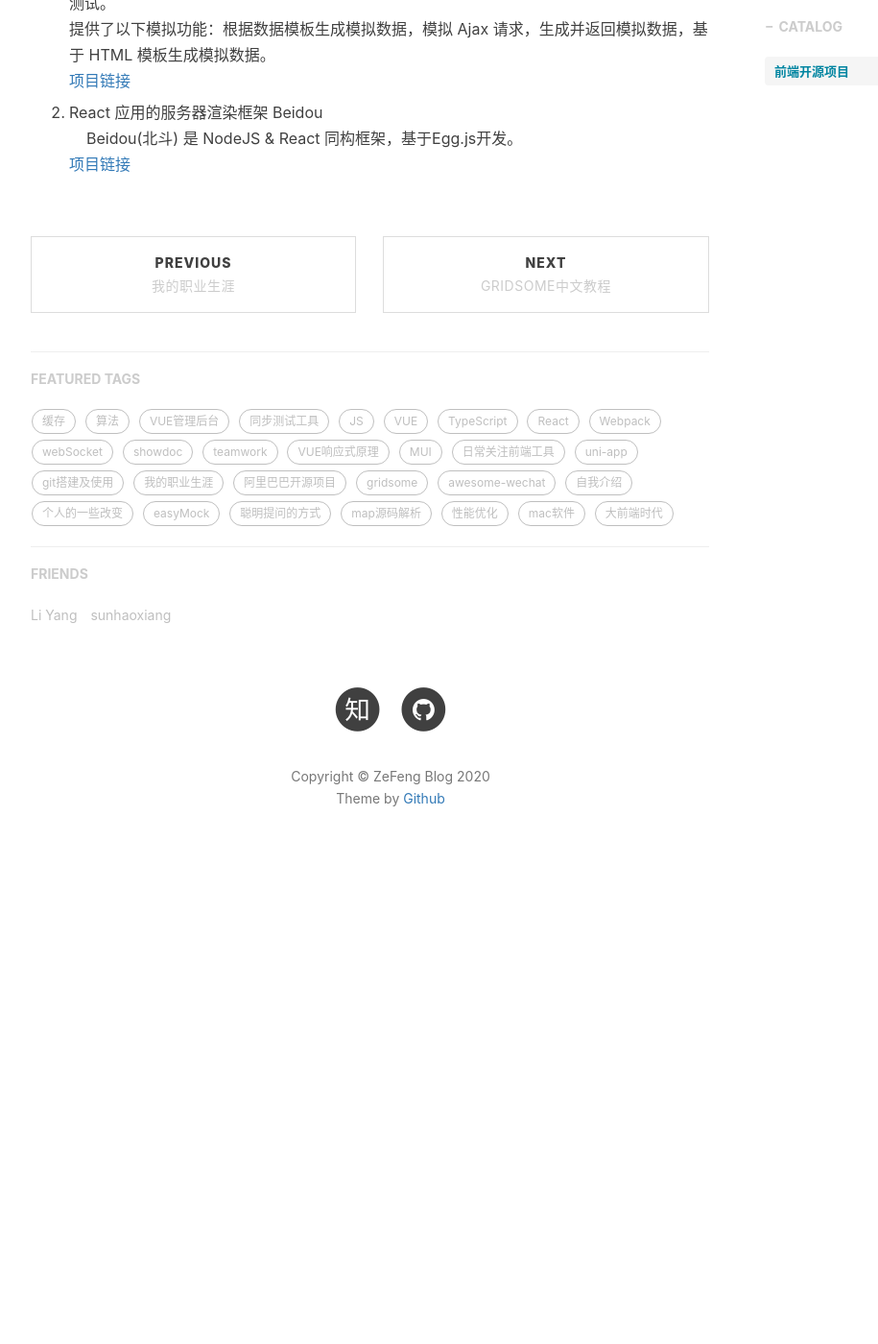
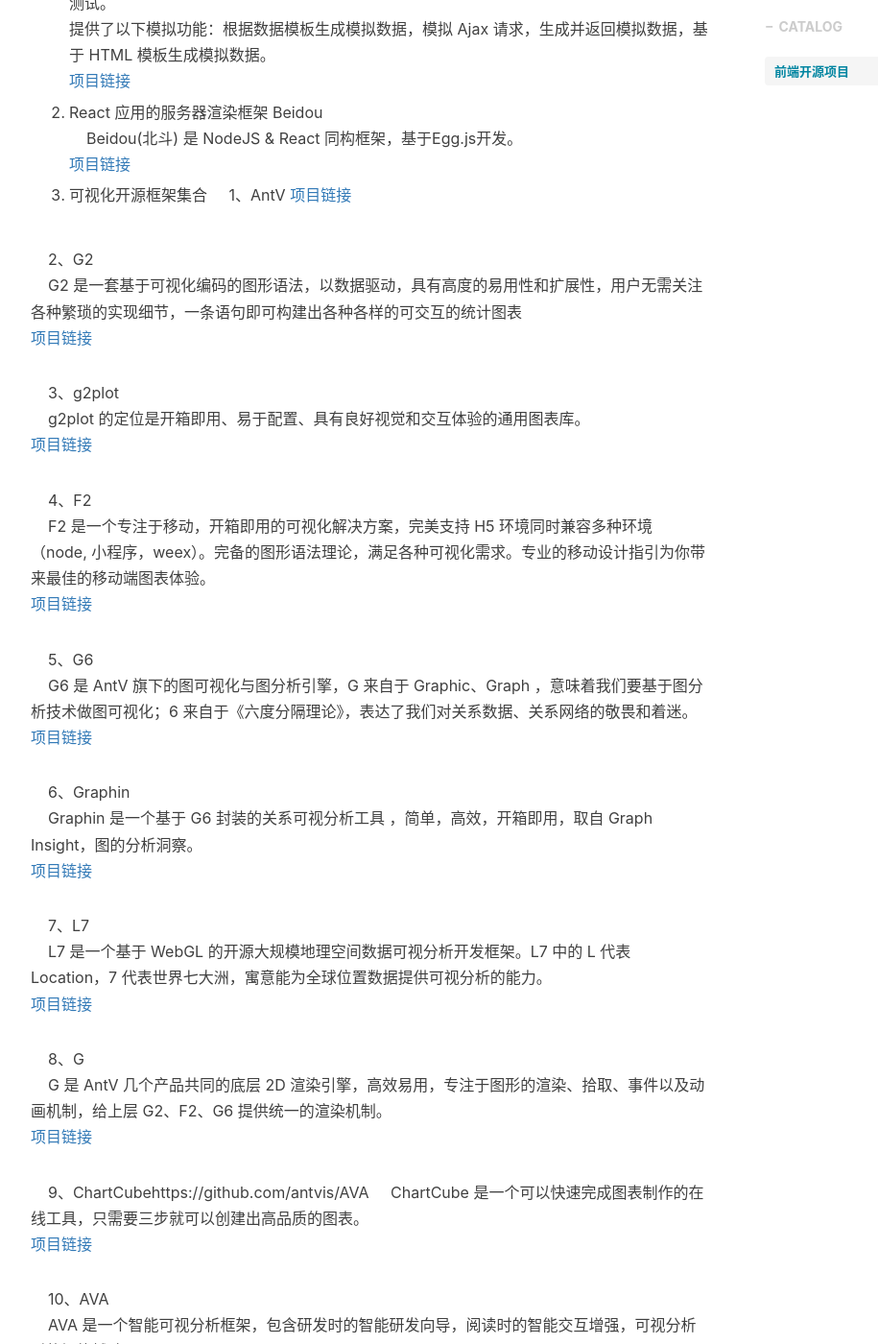
Before and after one commit to 00feng00/00feng00.github.io, a Jekyll site: the page built from _posts/2018-12-14-alibaba-open-source-instructions.markdown, in a window 1280 px wide and 1400 px high, scrolled down 7800 px. Shown: the whole window at 96% size, without its empty margins (233-1148 px from the left). Built offline with Jekyll 4.4.1, drawn with Linux system fonts in a browser that asks for light colours; nearby versions of some CDN libraries; comment, search, counter and statistics services are not loaded; before the commit the page ends 8736 px from its top, so only the background shows below that; some of the changed text lies outside the part shown.

Commit message:
Update 2018-12-14-alibaba-open-source-instructions.markdown

```diff
--- a/_posts/2018-12-14-alibaba-open-source-instructions.markdown
+++ b/_posts/2018-12-14-alibaba-open-source-instructions.markdown
@@ -164,3 +164,45 @@
 26. React 应用的服务器渲染框架 Beidou<br />
 &nbsp;&nbsp;&nbsp;&nbsp;Beidou(北斗) 是 NodeJS & React 同构框架，基于Egg.js开发。<br />
 [项目链接](https://github.com/alibaba/beidou)<br />
+
+27. 可视化开源框架集合
+&nbsp;&nbsp;&nbsp;&nbsp;1、AntV
+[项目链接](https://antv.vision)<br />
+
+&nbsp;&nbsp;&nbsp;&nbsp;2、G2<br />
+&nbsp;&nbsp;&nbsp;&nbsp;G2 是一套基于可视化编码的图形语法，以数据驱动，具有高度的易用性和扩展性，用户无需关注各种繁琐的实现细节，一条语句即可构建出各种各样的可交互的统计图表<br />
+[项目链接](https://github.com/antvis/g2)<br />
+
+&nbsp;&nbsp;&nbsp;&nbsp;3、g2plot<br />
+&nbsp;&nbsp;&nbsp;&nbsp;g2plot 的定位是开箱即用、易于配置、具有良好视觉和交互体验的通用图表库。<br />
+[项目链接](https://github.com/antvis/g2plot)<br />
+
+&nbsp;&nbsp;&nbsp;&nbsp;4、F2<br />
+&nbsp;&nbsp;&nbsp;&nbsp;F2 是一个专注于移动，开箱即用的可视化解决方案，完美支持 H5 环境同时兼容多种环境（node, 小程序，weex）。完备的图形语法理论，满足各种可视化需求。专业的移动设计指引为你带来最佳的移动端图表体验。<br />
+[项目链接](https://github.com/antvis/f2)<br />
+
+&nbsp;&nbsp;&nbsp;&nbsp;5、G6<br />
+&nbsp;&nbsp;&nbsp;&nbsp;G6 是 AntV 旗下的图可视化与图分析引擎，G 来自于 Graphic、Graph ，意味着我们要基于图分析技术做图可视化；6 来自于《六度分隔理论》，表达了我们对关系数据、关系网络的敬畏和着迷。<br />
+[项目链接](https://github.com/antvis/g6)<br />
+
+&nbsp;&nbsp;&nbsp;&nbsp;6、Graphin<br />
+&nbsp;&nbsp;&nbsp;&nbsp;Graphin 是一个基于 G6 封装的关系可视分析工具 ，简单，高效，开箱即用，取自 Graph Insight，图的分析洞察。<br />
+[项目链接](https://github.com/antvis/graphin6)<br />
+
+
+&nbsp;&nbsp;&nbsp;&nbsp;7、L7<br />
+&nbsp;&nbsp;&nbsp;&nbsp;L7 是一个基于 WebGL 的开源大规模地理空间数据可视分析开发框架。L7 中的 L 代表 Location，7 代表世界七大洲，寓意能为全球位置数据提供可视分析的能力。<br />
+[项目链接](https://github.com/antvis/l7)<br />
+
+&nbsp;&nbsp;&nbsp;&nbsp;8、G<br />
+&nbsp;&nbsp;&nbsp;&nbsp;G 是 AntV 几个产品共同的底层 2D 渲染引擎，高效易用，专注于图形的渲染、拾取、事件以及动画机制，给上层 G2、F2、G6 提供统一的渲染机制。<br />
+[项目链接](https://github.com/antvis/g7)<br />
+
+
+&nbsp;&nbsp;&nbsp;&nbsp;9、ChartCubehttps://github.com/antvis/AVA
+&nbsp;&nbsp;&nbsp;&nbsp;ChartCube 是一个可以快速完成图表制作的在线工具，只需要三步就可以创建出高品质的图表。<br />
+[项目链接](https://chartcube.alipay.com)<br />
+
+&nbsp;&nbsp;&nbsp;&nbsp;10、AVA<br />
+&nbsp;&nbsp;&nbsp;&nbsp;AVA 是一个智能可视分析框架，包含研发时的智能研发向导，阅读时的智能交互增强，可视分析时的智能辅助<br />
+[项目链接](https://github.com/antvis/AVA)<br />
```
